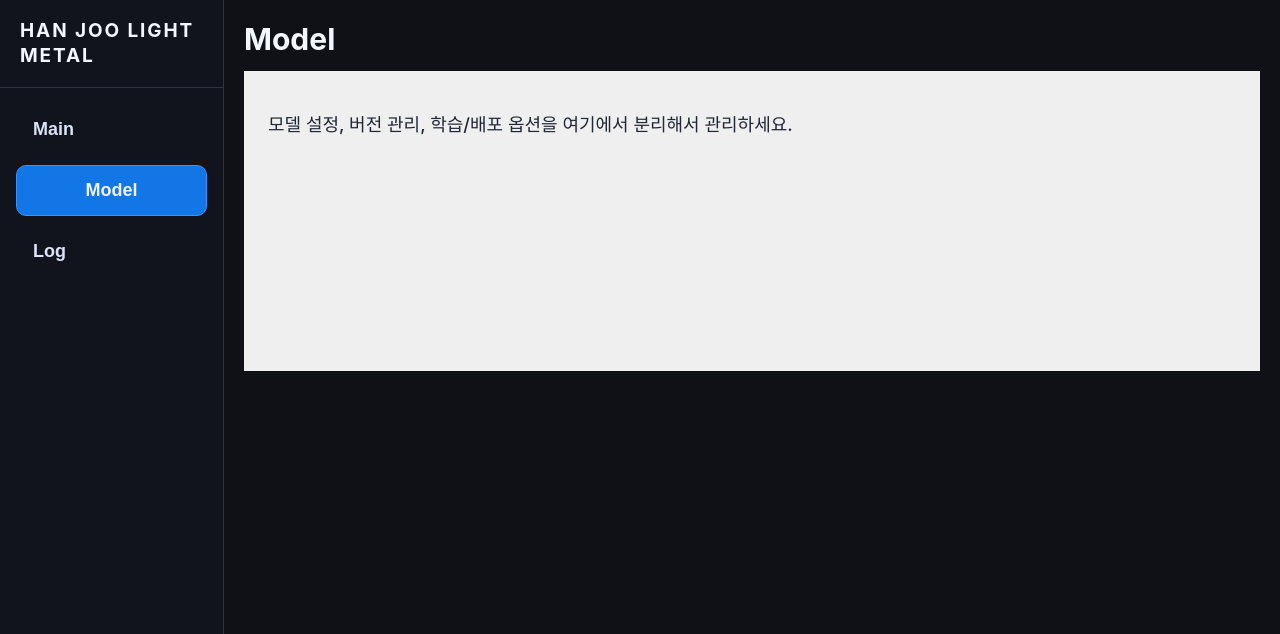
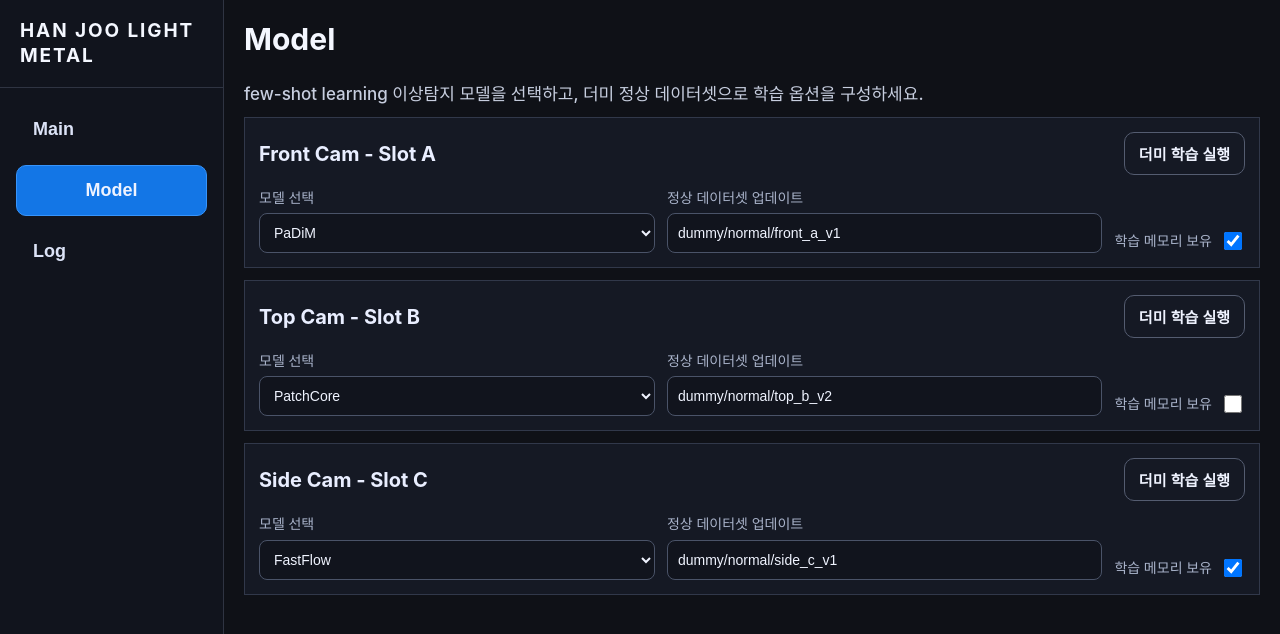
Before and after one commit to roh200413/AutoVision, a React (Vite) app: page / in a window 1280 px wide. Both pictures are taken after a click on the button "Model". Shown: the top 634 px of the page. Built offline with nearby package versions, Linux system fonts and the light colour scheme.

Commit message:
Add model configuration row cards with dummy training options

```diff
--- a/src/pages/ModelPage.tsx
+++ b/src/pages/ModelPage.tsx
@@ -1,14 +1,106 @@
+import { useState } from 'react';
 import { Card } from '../components/Card';
+import { Button } from '../components/Button';
+
+type ModelOption = {
+  id: number;
+  lineName: string;
+  modelName: string;
+  normalDataset: string;
+  keepMemoryAfterTraining: boolean;
+};
+
+const modelCatalog = ['PaDiM', 'PatchCore', 'FastFlow', 'STPM'];
+
+const initialRows: ModelOption[] = [
+  {
+    id: 1,
+    lineName: 'Front Cam - Slot A',
+    modelName: 'PaDiM',
+    normalDataset: 'dummy/normal/front_a_v1',
+    keepMemoryAfterTraining: true,
+  },
+  {
+    id: 2,
+    lineName: 'Top Cam - Slot B',
+    modelName: 'PatchCore',
+    normalDataset: 'dummy/normal/top_b_v2',
+    keepMemoryAfterTraining: false,
+  },
+  {
+    id: 3,
+    lineName: 'Side Cam - Slot C',
+    modelName: 'FastFlow',
+    normalDataset: 'dummy/normal/side_c_v1',
+    keepMemoryAfterTraining: true,
+  },
+];
 
 export function ModelPage() {
+  const [rows, setRows] = useState<ModelOption[]>(initialRows);
+
+  const updateRow = <K extends keyof ModelOption>(id: number, key: K, value: ModelOption[K]) => {
+    setRows((prev) => prev.map((row) => (row.id === id ? { ...row, [key]: value } : row)));
+  };
+
   return (
-    <section className="single-page page-content">
+    <section className="single-page page-content model-page">
       <h1 className="page-title">Model</h1>
-      <Card>
-        <div className="page-panel">
-          <p>모델 설정, 버전 관리, 학습/배포 옵션을 여기에서 분리해서 관리하세요.</p>
-        </div>
-      </Card>
+      <p className="model-page-description">
+        few-shot learning 이상탐지 모델을 선택하고, 더미 정상 데이터셋으로 학습 옵션을 구성하세요.
+      </p>
+
+      <div className="model-list">
+        {rows.map((row) => (
+          <Card key={row.id}>
+            <article className="model-row-card">
+              <header className="model-row-head">
+                <h2>{row.lineName}</h2>
+                <Button variant="secondary" className="model-row-train-btn">
+                  더미 학습 실행
+                </Button>
+              </header>
+
+              <div className="model-row-fields">
+                <label className="model-field">
+                  <span>모델 선택</span>
+                  <select
+                    value={row.modelName}
+                    onChange={(event) => updateRow(row.id, 'modelName', event.target.value)}
+                  >
+                    {modelCatalog.map((modelName) => (
+                      <option key={modelName} value={modelName}>
+                        {modelName}
+                      </option>
+                    ))}
+                  </select>
+                </label>
+
+                <label className="model-field">
+                  <span>정상 데이터셋 업데이트</span>
+                  <input
+                    type="text"
+                    value={row.normalDataset}
+                    onChange={(event) => updateRow(row.id, 'normalDataset', event.target.value)}
+                    placeholder="dummy/normal/dataset_path"
+                  />
+                </label>
+
+                <label className="model-field model-field--checkbox">
+                  <span>학습 메모리 보유</span>
+                  <input
+                    type="checkbox"
+                    checked={row.keepMemoryAfterTraining}
+                    onChange={(event) =>
+                      updateRow(row.id, 'keepMemoryAfterTraining', event.target.checked)
+                    }
+                  />
+                </label>
+              </div>
+            </article>
+          </Card>
+        ))}
+      </div>
     </section>
   );
 }
--- a/src/styles.css
+++ b/src/styles.css
@@ -273,3 +273,90 @@ body {
 
   border-radius: 0;
 }
+.model-page {
+  display: grid;
+  gap: 12px;
+}
+
+.model-page-description {
+  margin: 0;
+  color: #c7cedf;
+  font-size: 17px;
+}
+
+.model-list {
+  display: grid;
+  gap: 12px;
+}
+
+.model-row-card {
+  background: #151924;
+  color: #e9eeff;
+  border: 1px solid #31384a;
+  padding: 14px;
+  display: grid;
+  gap: 14px;
+}
+
+.model-row-head {
+  display: flex;
+  align-items: center;
+  justify-content: space-between;
+  gap: 12px;
+}
+
+.model-row-head h2 {
+  margin: 0;
+  font-size: 20px;
+}
+
+.model-row-train-btn {
+  padding: 10px 14px;
+  font-size: 15px;
+}
+
+.model-row-fields {
+  display: grid;
+  grid-template-columns: 1fr 1.1fr auto;
+  gap: 12px;
+}
+
+.model-field {
+  display: grid;
+  gap: 6px;
+  font-size: 14px;
+  color: #a9b3ca;
+}
+
+.model-field select,
+.model-field input[type='text'] {
+  border: 1px solid #4a5368;
+  border-radius: 8px;
+  background: #11141d;
+  color: #f0f4ff;
+  height: 40px;
+  padding: 0 10px;
+  font-size: 14px;
+}
+
+.model-field--checkbox {
+  align-content: end;
+  grid-template-columns: auto auto;
+  align-items: center;
+  gap: 8px;
+}
+
+.model-field--checkbox input[type='checkbox'] {
+  width: 18px;
+  height: 18px;
+}
+
+@media (max-width: 980px) {
+  .model-row-fields {
+    grid-template-columns: 1fr;
+  }
+
+  .model-field--checkbox {
+    justify-content: flex-start;
+  }
+}
```
